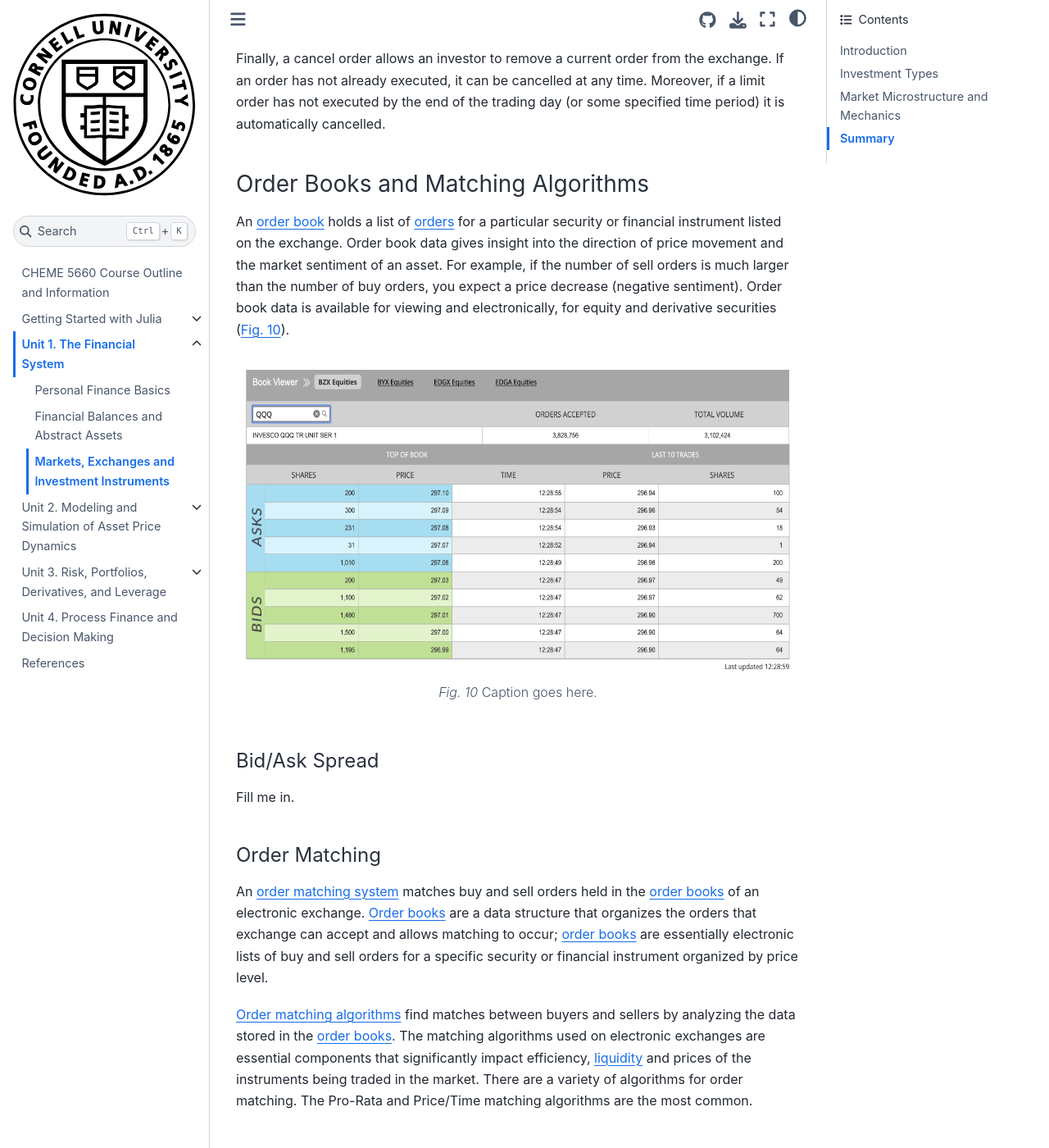
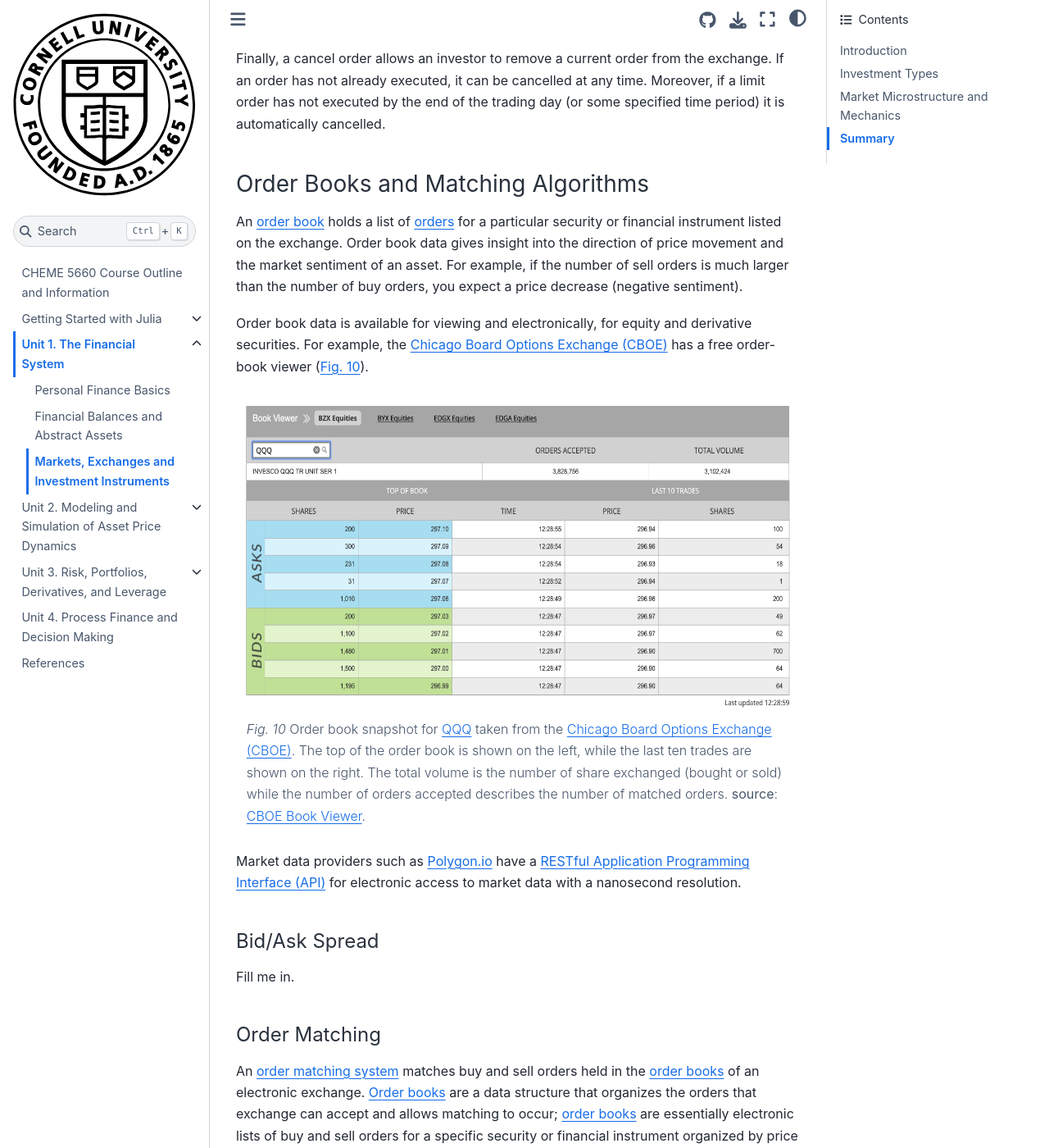
Before and after one commit to varnerlab/CHEME-5660-Markets-Mayhem-Book, a Jupyter Book: the page built from chapter-1-dir/markets.md, in a window 1280 px wide and 1400 px high, scrolled down 4216 px. Shown: the whole window at 82% size. Built offline with Jupyter Book 1.0.4 settings and Sphinx 7.4.7 and the Sphinx Book theme 1.1.4, drawn with Linux system fonts in a browser that asks for light colours.

Commit message:
Update markets.md
bind ask

````diff
--- a/chapter-1-dir/markets.md
+++ b/chapter-1-dir/markets.md
@@ -68,7 +68,9 @@
 has not already executed, it can be cancelled at any time. Moreover, if a limit order has not executed by the end of the trading day (or some specified time period) it is automatically cancelled.
 
 ### Order Books and Matching Algorithms
-An [order book](https://en.wikipedia.org/wiki/Order_book) holds a list of [orders](https://en.wikipedia.org/wiki/Order_(exchange)) for a particular security or financial instrument listed on the exchange. Order book data gives insight into the direction of price movement and the market sentiment of an asset. For example, if the number of sell orders is much larger than the number of buy orders, you expect a price decrease (negative sentiment). Order book data is available for viewing and electronically, for equity and derivative securities ({numref}`example-cboe-order-book-data`).
+An [order book](https://en.wikipedia.org/wiki/Order_book) holds a list of [orders](https://en.wikipedia.org/wiki/Order_(exchange)) for a particular security or financial instrument listed on the exchange. Order book data gives insight into the direction of price movement and the market sentiment of an asset. For example, if the number of sell orders is much larger than the number of buy orders, you expect a price decrease (negative sentiment).
+
+Order book data is available for viewing and electronically, for equity and derivative securities. For example, the [Chicago Board Options Exchange (CBOE)](https://www.cboe.com) has a free order-book viewer  ({numref}`example-cboe-order-book-data`).
 
 
 ```{figure} ./figs/Fig-CBOE-OrderBook-QQQ-9-8-22.png
@@ -76,9 +78,10 @@
 height: 380px
 name: example-cboe-order-book-data
 ---
-Caption goes here.
+Order book snapshot for [QQQ](https://www.google.com/finance/quote/QQQ:NASDAQ?sa=X&ved=2ahUKEwjoqKOL0oX6AhUrkIkEHbrKBaMQ3ecFegQIFxAg) taken from the [Chicago Board Options Exchange (CBOE)](https://www.cboe.com). The top of the order book is shown on the left, while the last ten trades are shown on the right. The total volume is the number of share exchanged (bought or sold) while the number of orders accepted describes the number of matched orders. __source__: [CBOE Book Viewer](https://www.cboe.com/us/equities/market_statistics/book_viewer/).
 ```
 
+Market data providers such as [Polygon.io](https://polygon.io) have a [RESTful Application Programming Interface (API)](https://polygon.io/docs/stocks/getting-started) for electronic access to market data with a nanosecond resolution.
 
 #### Bid/Ask Spread
 Fill me in.
````
